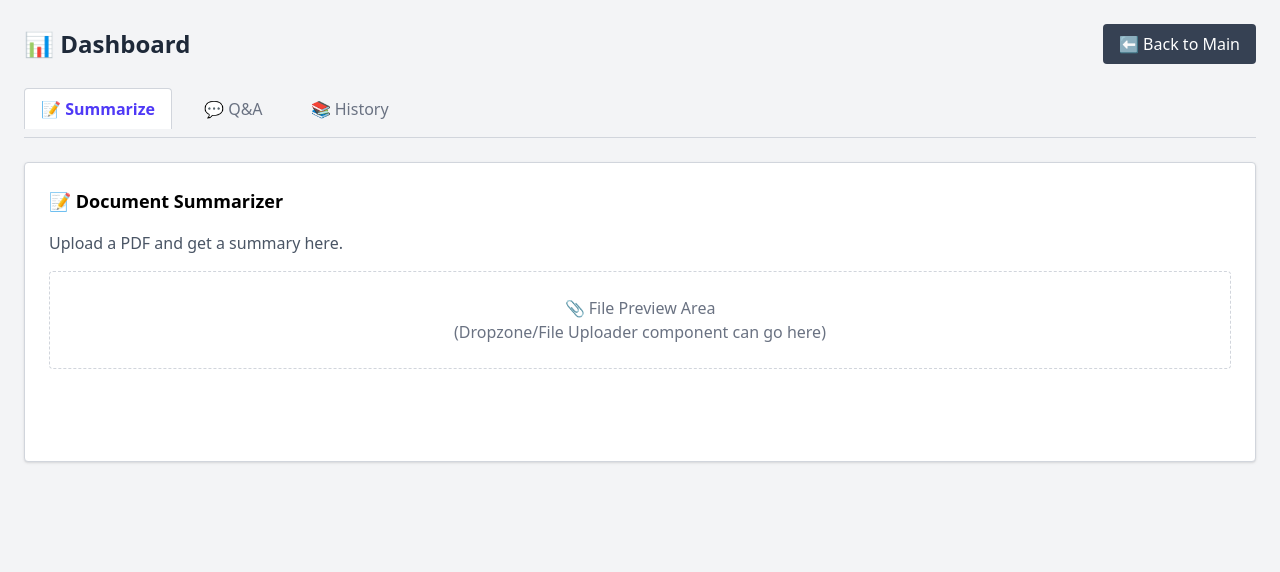
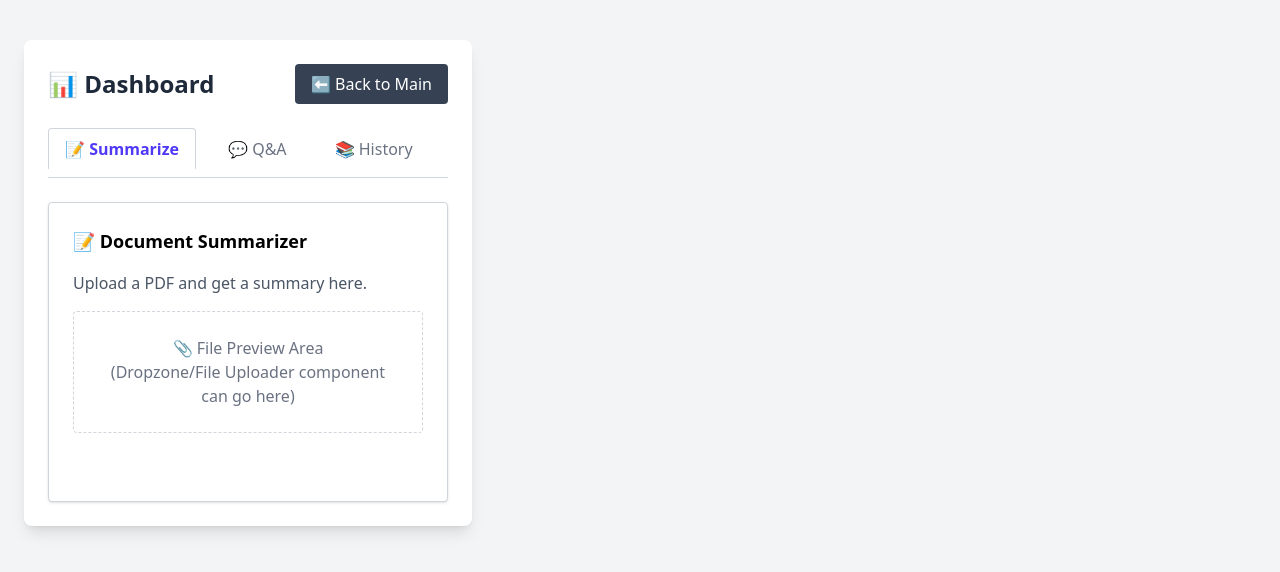
Before and after one commit to Ayushgaur1557/Ai-Powered-document-Assistant, a React (Vite) app in the folder client/: page /dashboard in a window 1280 px wide. Shown: the top 572 px of the page. Built offline with nearby package versions, Linux system fonts and the light colour scheme; no server answers.

Commit message:
adjusting dash

```diff
--- a/client/src/page/Dashboard.jsx
+++ b/client/src/page/Dashboard.jsx
@@ -8,9 +8,11 @@ function Dashboard() {
 
   return (
 
-    <div className="min-h-screen bg-gray-100 p-6">
+    <div className="min-h-screen bg-gray-100 p-6 flex items-start">
 
-<div className="max-w-7xl mx-auto">
+
+<div className="w-full max-w-md bg-white rounded-lg shadow-lg p-6 mr-8 mt-4">
+
 
       {/* Top Header */}
       <div className="flex items-center justify-between mb-6">
```
